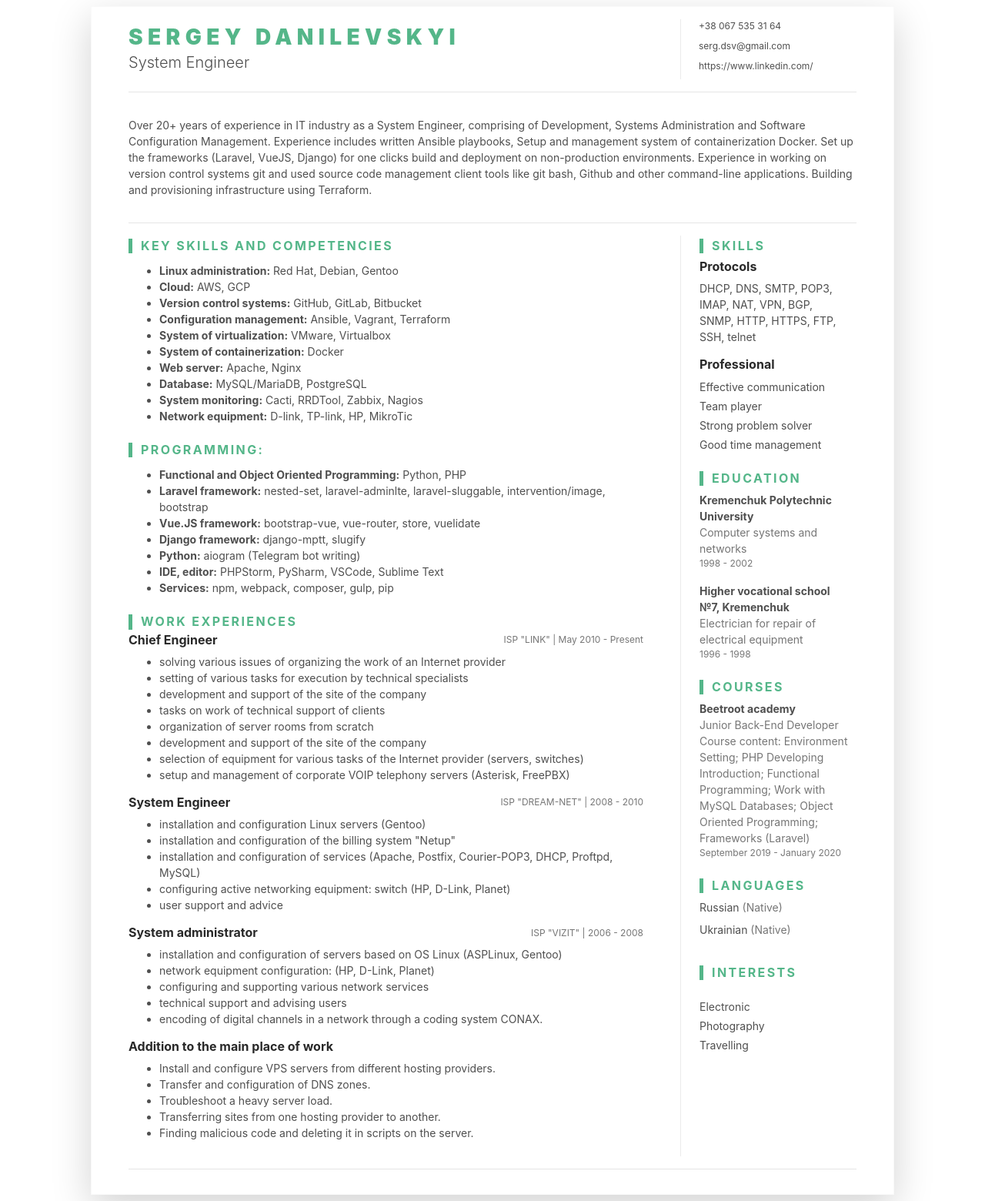
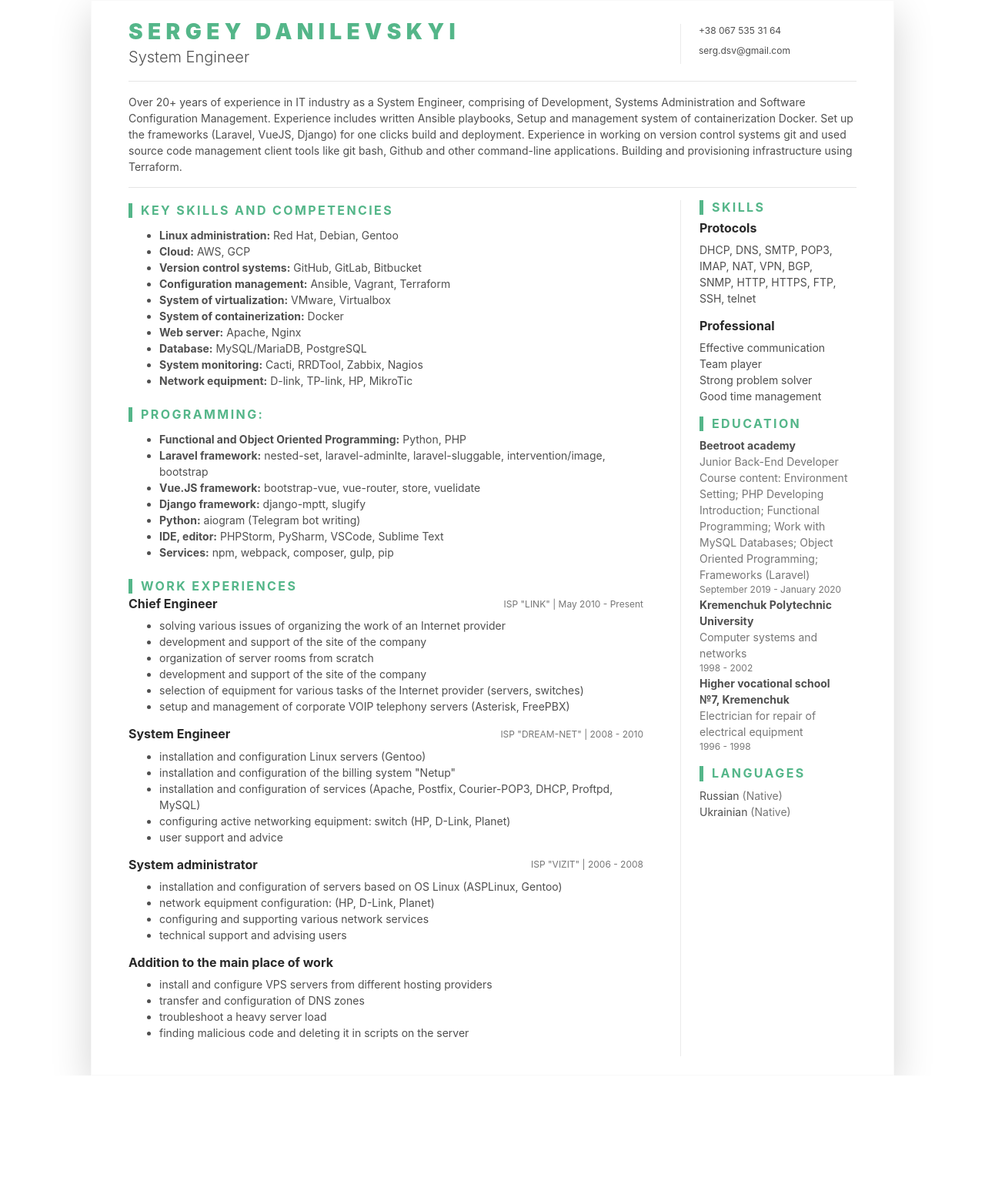
Before and after one commit to sergdsv/djangoblog, a Django app: page /resume/ in a window 1280 px wide. Shown: the whole page at 77% size. After the commit the page ends 1397 px from the top, so only its background shows below. Run offline with Django 3.2, Linux system fonts and the light colour scheme; some libraries are stand-ins or nearby versions.

Commit message:
edit resume4

```diff
--- a/blog/templates/resume.html
+++ b/blog/templates/resume.html
@@ -14,7 +14,7 @@
     <link href="{% static 'css/resume.css' %}" rel="stylesheet" media="screen">
 	<div class="main-wrapper">
 		<div class="container px-3 px-lg-5">
-			<article class="resume-wrapper mx-auto theme-bg-light py-3 px-5 mb-2 my-2 shadow-lg">
+			<article class="resume-wrapper mx-auto theme-bg-light py-4 px-5 shadow-lg">
 
 				<div class="resume-header">
 					<div class="row align-items-center">
@@ -26,14 +26,13 @@
 							<ul class="list-unstyled mb-0">
 								<li class="mb-2"><i class="fas fa-phone-square fa-fw fa-lg mr-2 "></i><a class="resume-link" href="tel:#">+38 067 535 31 64</a></li>
 								<li class="mb-2"><i class="fas fa-envelope-square fa-fw fa-lg mr-2"></i><a class="resume-link" href="mailto:#">serg.dsv@gmail.com</a></li>
-								<li class="mb-2"><i class="fas fa-globe fa-fw fa-lg mr-2"></i><a class="resume-link" href="https://www.linkedin.com/in/sergey-danilevsky-690051101/">https://www.linkedin.com/</a></li>
 							</ul>
 						</div><!--//resume-contact-->
 					</div><!--//row-->
 
 				</div><!--//resume-header-->
 				<hr>
-				<div class="resume-intro py-3">
+				<div class="resume-intro">
 					<div class="media flex-column flex-md-row align-items-center">
 {#						<img class="d-print-none resume-profile-image mb-3 mb-md-0 mr-md-5 ml-md-0 rounded mx-auto" src="{% static 'images/dsv.png' %}" alt="image">#}
 						<div class="media-body text-left">
@@ -41,7 +40,7 @@
                                 Over 20+ years of experience in IT industry as a System Engineer, comprising of Development, Systems Administration and Software Configuration Management.
                                 Experience includes written Ansible playbooks,
                                 Setup and management system of containerization Docker.
-                                Set up the frameworks (Laravel, VueJS, Django) for one clicks build and deployment on non-production environments.
+                                Set up the frameworks (Laravel, VueJS, Django) for one clicks build and deployment.
                                 Experience in working on version control systems git and used source code management client tools like git bash, Github and other command-line applications.
                                 Building and provisioning infrastructure using Terraform.
                             </p>
@@ -108,9 +107,7 @@
 									<div class="item-content">
                                         <ul class="resume-list">
                                             <li>solving various issues of organizing the work of an Internet provider</li>
-                                            <li>setting of various tasks for execution by technical specialists</li>
                                             <li>development and support of the site of the company</li>
-                                            <li>tasks on work of technical support of clients</li>
                                             <li>organization of server rooms from scratch</li>
                                             <li>development and support of the site of the company</li>
                                             <li>selection of equipment for various tasks of the Internet provider (servers, switches)</li>
@@ -146,7 +143,6 @@
                                             <li>network equipment configuration: (HP, D-Link, Planet)</li>
                                             <li>configuring and supporting various network services</li>
                                             <li>technical support and advising users</li>
-                                            <li>encoding of digital channels in a network through a coding system CONAX.</li>
 										</ul>
 									</div>
 								</div><!--//item-->
@@ -156,18 +152,17 @@
 									</div>
 									<div class="item-content">
                                         <ul class="resume-list">
-											<li>Install and configure VPS servers from different hosting providers.</li>
-						                    <li>Transfer and configuration of DNS zones.</li>
-                                            <li>Troubleshoot a heavy server load.</li>
-                                            <li>Transferring sites from one hosting provider to another.</li>
-                                            <li>Finding malicious code and deleting it in scripts on the server.</li>
+											<li>install and configure VPS servers from different hosting providers</li>
+						                    <li>transfer and configuration of DNS zones</li>
+                                            <li>troubleshoot a heavy server load</li>
+                                            <li>finding malicious code and deleting it in scripts on the server</li>
 										</ul>
 									</div>
 								</div><!--//item-->
 							</section><!--//work-section-->
 						</div><!--//resume-main-->
 						<aside class="resume-aside col-12 col-lg-4 col-xl-3 px-lg-4 pb-lg-4">
-							<section class="skills-section py-1">
+							<section class="skills-section">
 								<h3 class="text-uppercase resume-section-heading mb-2">Skills</h3>
                                 <div class="item">
 									<h4 class="item-title">Protocols</h4>
@@ -178,17 +173,25 @@
 									<div class="item">
 										<h4 class="item-title">Professional</h4>
 										<ul class="list-unstyled resume-skills-list">
-											<li class="mb-1">Effective communication</li>
-											<li class="mb-1">Team player<li>
-                                            <li class="mb-1">Strong problem solver</li>
+											<li>Effective communication</li>
+											<li>Team player</li>
+                                            <li>Strong problem solver</li>
                                             <li>Good time management</li>
                                         </ul>
 										</div><!--//item-->
 									</section><!--//skills-section-->
-									<section class="education-section py-1">
+									<section class="education-section">
 										<h3 class="text-uppercase resume-section-heading mb-2">Education</h3>
 										<ul class="list-unstyled resume-education-list">
-											<li class="mb-3">
+                                            <li>
+												<div class="resume-degree font-weight-bold">Beetroot academy</div>
+												<div class="resume-degree-org text-muted">Junior Back-End Developer
+                                                    Course content: Environment Setting; PHP Developing Introduction;
+                                                    Functional Programming; Work with MySQL Databases; Object Oriented Programming; Frameworks (Laravel)
+                                                </div>
+												<div class="resume-degree-time text-muted">September 2019 - January 2020</div>
+											</li>
+                                            <li>
 												<div class="resume-degree font-weight-bold">Kremenchuk Polytechnic University</div>
 												<div class="resume-degree-org text-muted">Computer systems and networks</div>
 												<div class="resume-degree-time text-muted">1998 - 2002</div>
@@ -200,42 +203,16 @@
 											</li>
 										</ul>
 									</section><!--//education-section-->
-									<section class="education-section py-1">
-										<h3 class="text-uppercase resume-section-heading mb-2">Courses</h3>
-										<ul class="list-unstyled resume-awards-list">
-											<li class="mb-3">
-												<div class="font-weight-bold">Beetroot academy</div>
-												<div class="text-muted">Junior Back-End Developer</div>
-                                                <div class="text-muted">Course content: Environment Setting; PHP Developing Introduction;
-                                                Functional Programming; Work with MySQL Databases; Object Oriented Programming; Frameworks (Laravel)
-                                                </div>
-                                                <div class="resume-degree-time text-muted">September 2019 - January 2020</div>
-
-											</li>
-										</ul>
-									</section><!--//education-section-->
-									<section class="skills-section py-1">
+									<section class="skills-section">
 										<h3 class="text-uppercase resume-section-heading mb-2">Languages</h3>
 										<ul class="list-unstyled resume-lang-list">
-											<li class="mb-2">Russian <span class="text-muted">(Native)</span></li>
+											<li>Russian <span class="text-muted">(Native)</span></li>
 											<li>Ukrainian <span class="text-muted">(Native)</span></li>
 										</ul>
 									</section><!--//certificates-section-->
-									<section class="skills-section py-3">
-										<h3 class="text-uppercase resume-section-heading mb-4">Interests</h3>
-										<ul class="list-unstyled resume-interests-list mb-0">
-											<li class="mb-1">Electronic</li>
-											<li class="mb-1">Photography</li>
-											<li>Travelling</li>
-										</ul>
-									</section><!--//certificates-section-->
-
 								</aside><!--//resume-aside-->
 							</div><!--//row-->
 						</div><!--//resume-body-->
-						<hr>
-						<div class="resume-footer text-center">
-						</div><!--//resume-footer-->
 					</article>
 
 				</div><!--//container-->
```
